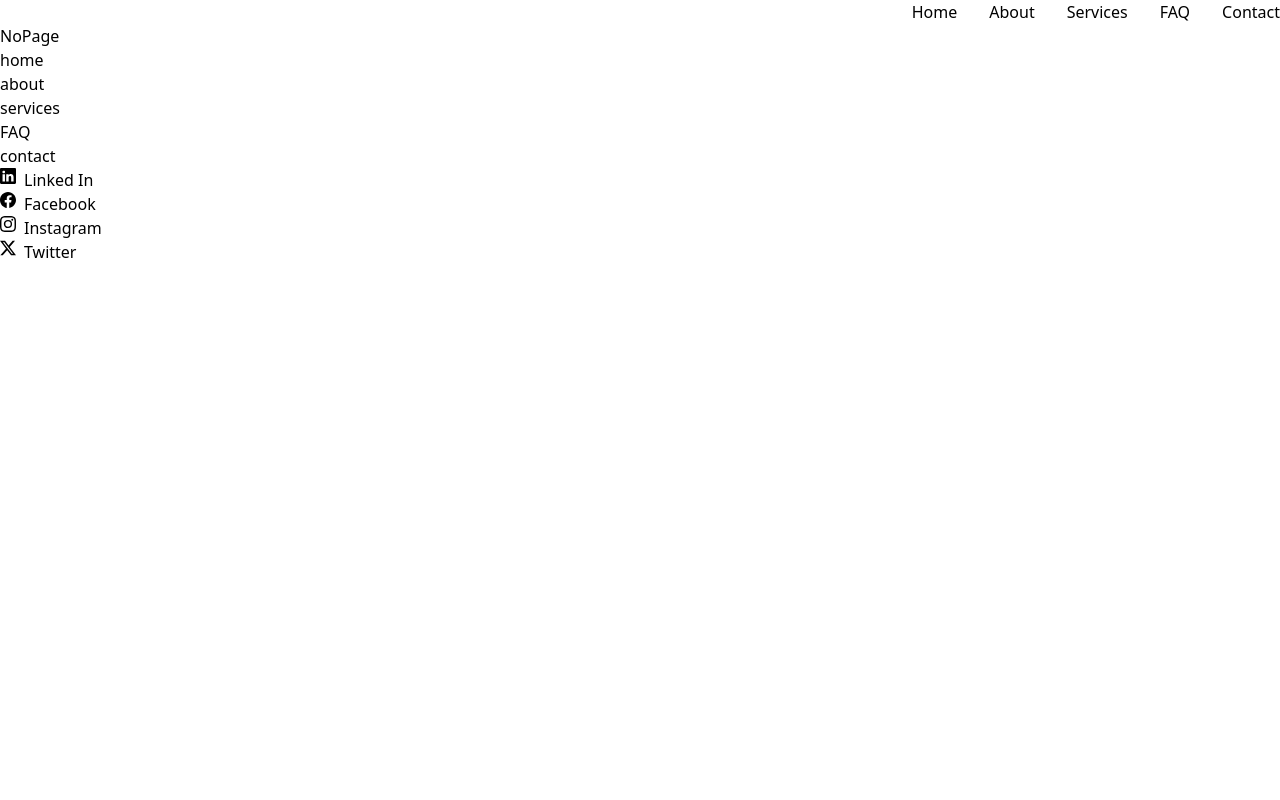
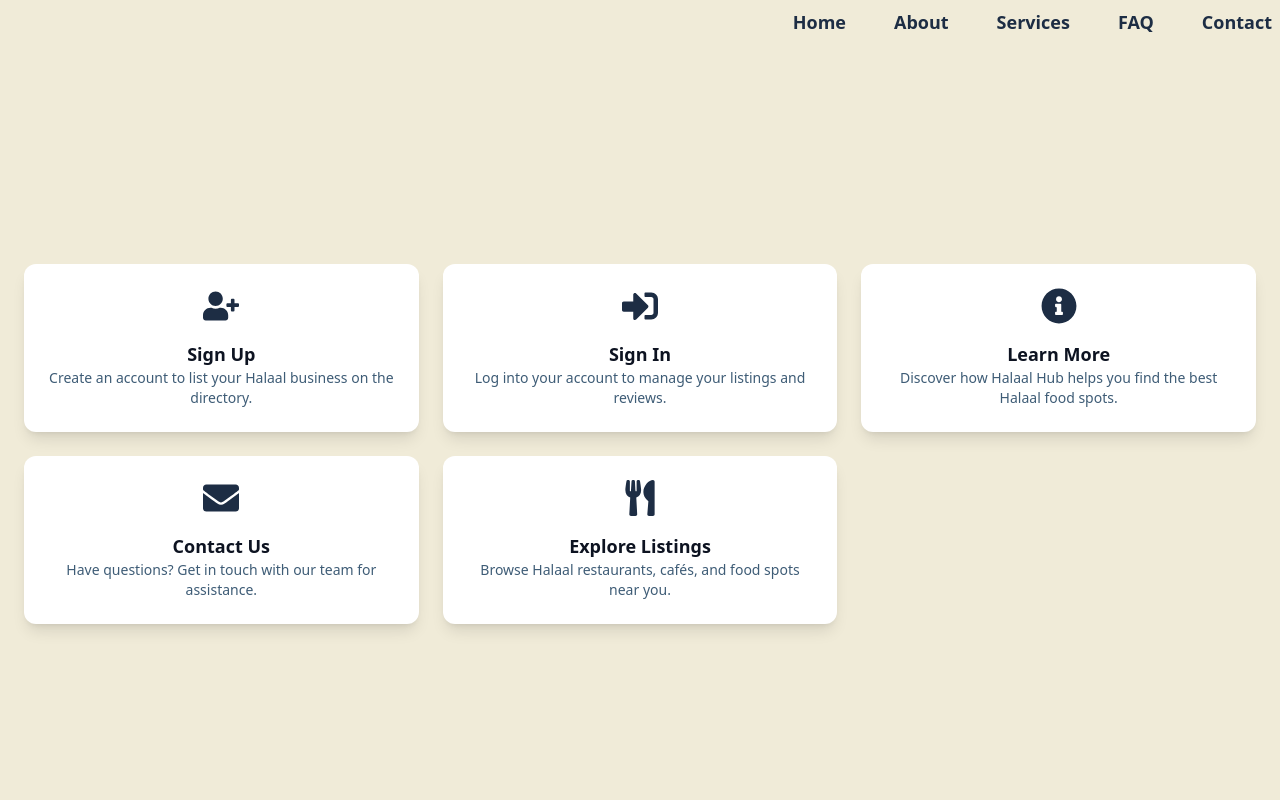
Before and after one commit to Junaidadams/halaal-hub, a React app: page /get-started in a window 1280 px wide. Shown: the top 800 px of the page. Built offline with nearby package versions, Linux system fonts and the light colour scheme; the HTML template or start-up script is replaced by a standard one.

Commit message:
Bulk changes mostly to landing page and constants file. Set up getting started page

```diff
--- a/constants.js
+++ b/constants.js
@@ -4,6 +4,13 @@ import {
   BsInstagram,
   BsTwitterX,
 } from "react-icons/bs";
+import {
+  FaUserPlus,
+  FaSignInAlt,
+  FaInfoCircle,
+  FaEnvelope,
+  FaUtensils,
+} from "react-icons/fa";
 
 export const websiteInformation = [
   {
@@ -47,3 +54,43 @@ export const navigationLinks = [
     link: "/contact",
   },
 ];
+
+export const getStartedOptions = [
+  {
+    key: 1,
+    name: "Sign Up",
+    link: "/sign-up",
+    description:
+      "Create an account to list your Halaal business on the directory.",
+    icon: FaUserPlus,
+  },
+  {
+    key: 2,
+    name: "Sign In",
+    link: "/sign-in",
+    description: "Log into your account to manage your listings and reviews.",
+    icon: FaSignInAlt,
+  },
+  {
+    key: 3,
+    name: "Learn More",
+    link: "/about",
+    description:
+      "Discover how Halaal Hub helps you find the best Halaal food spots.",
+    icon: FaInfoCircle,
+  },
+  {
+    key: 4,
+    name: "Contact Us",
+    link: "/contact",
+    description: "Have questions? Get in touch with our team for assistance.",
+    icon: FaEnvelope,
+  },
+  {
+    key: 5,
+    name: "Explore Listings",
+    link: "/listings",
+    description: "Browse Halaal restaurants, cafés, and food spots near you.",
+    icon: FaUtensils,
+  },
+];
--- a/src/App.jsx
+++ b/src/App.jsx
@@ -6,6 +6,7 @@ import Faq from "./pages/Faq";
 import About from "./pages/About";
 import Services from "./pages/Services";
 import Contact from "./pages/Contact";
+import GetStarted from "./pages/GetStarted";
 
 import NoPage from "./pages/NoPage";
 
@@ -13,6 +14,7 @@ const App = () => {
   return (
     <Routes>
       <Route path="/" element={<Home />} />
+      <Route path="/get-started" element={<GetStarted />} />
       <Route path="/faq" element={<Faq />} />
       <Route path="/about" element={<About />} />
       <Route path="/contact" element={<Contact />} />
--- a/src/components/Footer.jsx
+++ b/src/components/Footer.jsx
@@ -5,7 +5,7 @@ const { socials } = websiteInformation[0];
 
 const Footer = () => {
   return (
-    <div>
+    <div className="bg-eggshell">
       <ul>
         {navigationLinks.map((link) => (
           <li key={link.key}>
--- a/src/components/Navbar.jsx
+++ b/src/components/Navbar.jsx
@@ -1,10 +1,10 @@
 import { navigationLinks } from "../../constants";
 const Navbar = () => {
   return (
-    <div className="flex">
-      <ul className="space-x-8 capitalize flex flex-row ml-auto">
+    <div className="flex bg-eggshell">
+      <ul className="space-x-8 capitalize flex flex-row ml-auto text-prussianBlue font-semibold text-lg">
         {navigationLinks.map((link) => (
-          <li key={link.key}>
+          <li key={link.key} className="p-2">
             <a href={link.link}>{link.name}</a>
           </li>
         ))}
--- /dev/null
+++ b/src/pages/GetStarted.jsx
@@ -0,0 +1,32 @@
+import { getStartedOptions } from "../../constants";
+import { Link } from "react-router-dom";
+
+const GetStarted = () => {
+  return (
+    <div className="min-h-screen bg-eggshell flex">
+      <div className="m-auto grid gap-6 p-6 md:grid-cols-2 lg:grid-cols-3">
+        {getStartedOptions.map(
+          ({ key, name, link, description, icon: Icon }) => (
+            <Link
+              key={key}
+              to={link}
+              className="flex flex-col items-center bg-white shadow-lg p-6 rounded-xl hover:bg-lakeBlue transition duration-300 group"
+            >
+              <div className="text-prussianBlue text-4xl mb-4 group-hover:text-white">
+                <Icon /> {/* Render the icon correctly */}
+              </div>
+              <h2 className="text-richBlack font-semibold text-lg group-hover:text-white">
+                {name}
+              </h2>
+              <p className="text-paynesGrey text-sm text-center group-hover:text-white">
+                {description}
+              </p>
+            </Link>
+          )
+        )}
+      </div>
+    </div>
+  );
+};
+
+export default GetStarted;
--- a/src/pages/Home.jsx
+++ b/src/pages/Home.jsx
@@ -1,5 +1,22 @@
 const Home = () => {
-  return <div className="min-h-screen bg-red-500">Home</div>;
+  return (
+    <div className="min-h-screen bg-eggshell flex">
+      <div className="m-auto space-y-6">
+        <h1 className="m-auto text-richBlack text-6xl font-black">
+          Welcome to Halaal Hub
+        </h1>
+        <p className="tracking-[0.3em] text-xl font-light mx-auto w-fit">
+          The Halaal food directory.
+        </p>
+        <a
+          href="/get-started"
+          className="bg-prussianBlue text-white px-4 py-2 rounded-md mx-auto w-fit"
+        >
+          <button>Get Started!</button>
+        </a>
+      </div>
+    </div>
+  );
 };
 
 export default Home;
--- a/tailwind.config.js
+++ b/tailwind.config.js
@@ -2,7 +2,15 @@
 export default {
   content: ["./index.html", "./src/**/*.{js,ts,jsx,tsx}"],
   theme: {
-    extend: {},
+    extend: {
+      colors: {
+        eggshell: "#F0EBD8",
+        richBlack: "#0D1321",
+        lakeBlue: "#748CAB",
+        prussianBlue: "#1D2D44",
+        paynesGrey: "#3E5C76",
+      },
+    },
   },
   plugins: [],
 };
```
